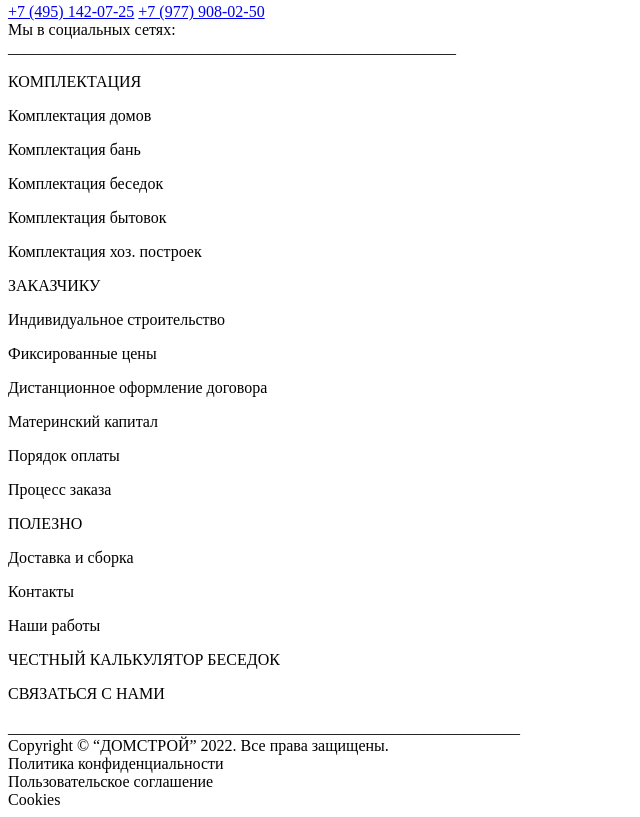
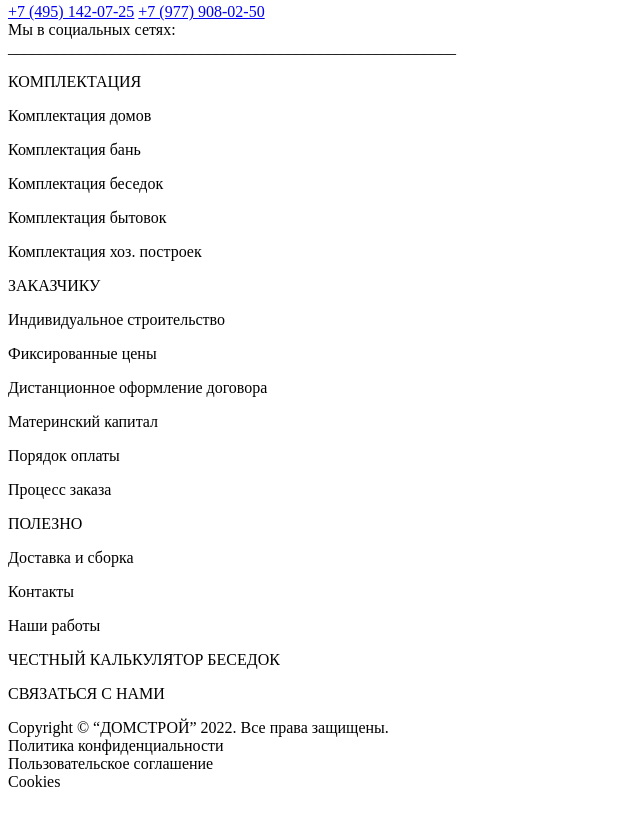
Before and after one commit to Eduard988/DomStroy, a plain HTML site: page index1.html in a window 1280 px wide. Shown: the part 607-1424 px from the top of the page, without its empty margins (0-640 px from the left). Drawn offline with Linux system fonts and the light colour scheme.

Commit message:
fix html

```diff
--- a/index1.html
+++ b/index1.html
@@ -79,7 +79,6 @@
                 <p class="email">
                     Пишите нам:
                     <a class="pochta" href="#">domstroy-st@bk.ru</a>
-                    </a>
                 </p>
                 <p class="street"> Моск.обл. г.Ступино ул.Промышленная </p>
                 <p class="work">Пн-Сб 9:00-18:00, Вс - выходной</p>
@@ -91,6 +90,7 @@
             <div class="zakazati-zvonok">
                 Мы в социальных сетях:
             </div>
+        </div>
         <div class="second-row">
             <div class="linia">
                 ________________________________________________________
@@ -124,10 +124,9 @@
                 <p class="HONEST-GAZERBOARD-CALCULATOR">ЧЕСТНЫЙ КАЛЬКУЛЯТОР БЕСЕДОК</p>
                 <p class="CONNECT-WITH-US">СВЯЗАТЬСЯ С НАМИ</p>
             </div>
+        </div>
         <div class="fourth-row">
-            <div class="vtoraya-linia">
-                ________________________________________________________________
-                <div>
+
         </div>
         <div class="fifth-row">
             <div class="prava">
@@ -136,7 +135,6 @@
             <div class="politika">Политика конфиденциальности</div>
             <div class="agree">Пользовательское соглашение</div>
             <div class="fail">Cookies</div>
-            </div>
         </div>
     </footer>
 </body>
```
